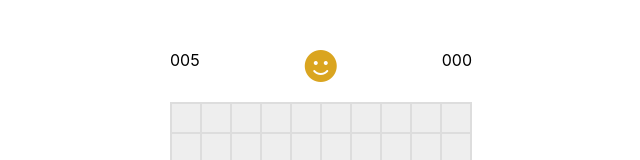
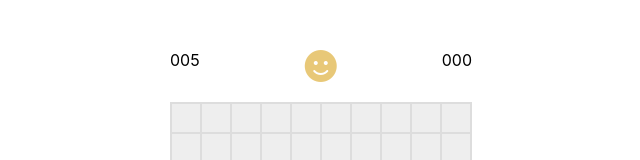
Before and after one commit to msandula12/minesweeper, a React (Create React App) app: page / in a window 1280 px wide. In both pictures the pointer is over the icon 639 px from the left and 66 px from the top of the page. Shown: the top 160 px of the page, without its empty margins (319-959 px from the left). Built offline with nearby package versions, Linux system fonts and the light colour scheme.

Commit message:
add Smiley component

```diff
--- a/src/App.css
+++ b/src/App.css
@@ -25,6 +25,11 @@
 .smiley {
   font-size: 32px;
   color: goldenrod;
+}
+
+.smiley:hover {
+  opacity: 0.6;
+  cursor: pointer;
 }
 
 .square {
--- a/src/components/Smiley.tsx
+++ b/src/components/Smiley.tsx
@@ -7,7 +7,13 @@ const Smiley = () => {
     // return 'grin-stars'; // WON
   };
 
-  return <i className={`fas fa-${smileType()} smiley`} />;
+  const startNewGame = () => {
+    console.log('start new game!');
+  };
+
+  return (
+    <i onClick={startNewGame} className={`fas fa-${smileType()} smiley`} />
+  );
 };
 
 export default Smiley;
```
